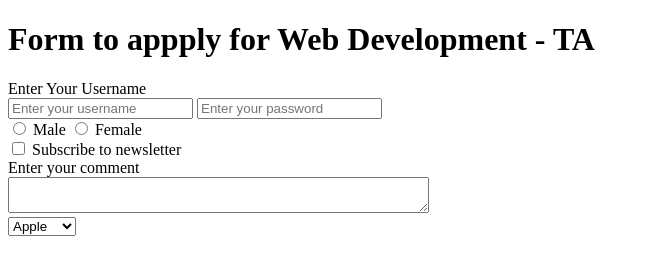
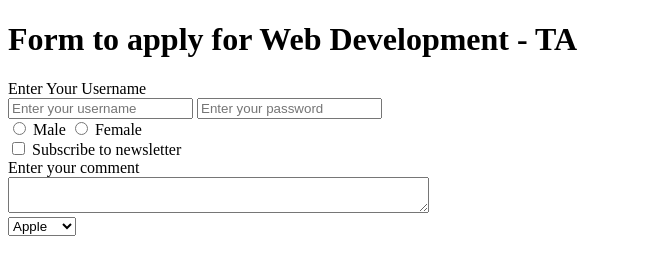
Before and after one commit to KavishDixit/video7, a plain HTML site: page index.html in a window 1280 px wide. Shown: the whole page, without its empty margins (0-650 px from the left). Drawn offline with Linux system fonts and the light colour scheme.

Commit message:
Update index.html

```diff
--- a/index.html
+++ b/index.html
@@ -8,7 +8,7 @@
 </head>
 
 <body>
-    <h1>Form to appply for Web Development - TA</h1>
+    <h1>Form to apply for Web Development - TA</h1>
     <label for="username">Enter Your Username</label>
     <form action="post">
         <div>
```
